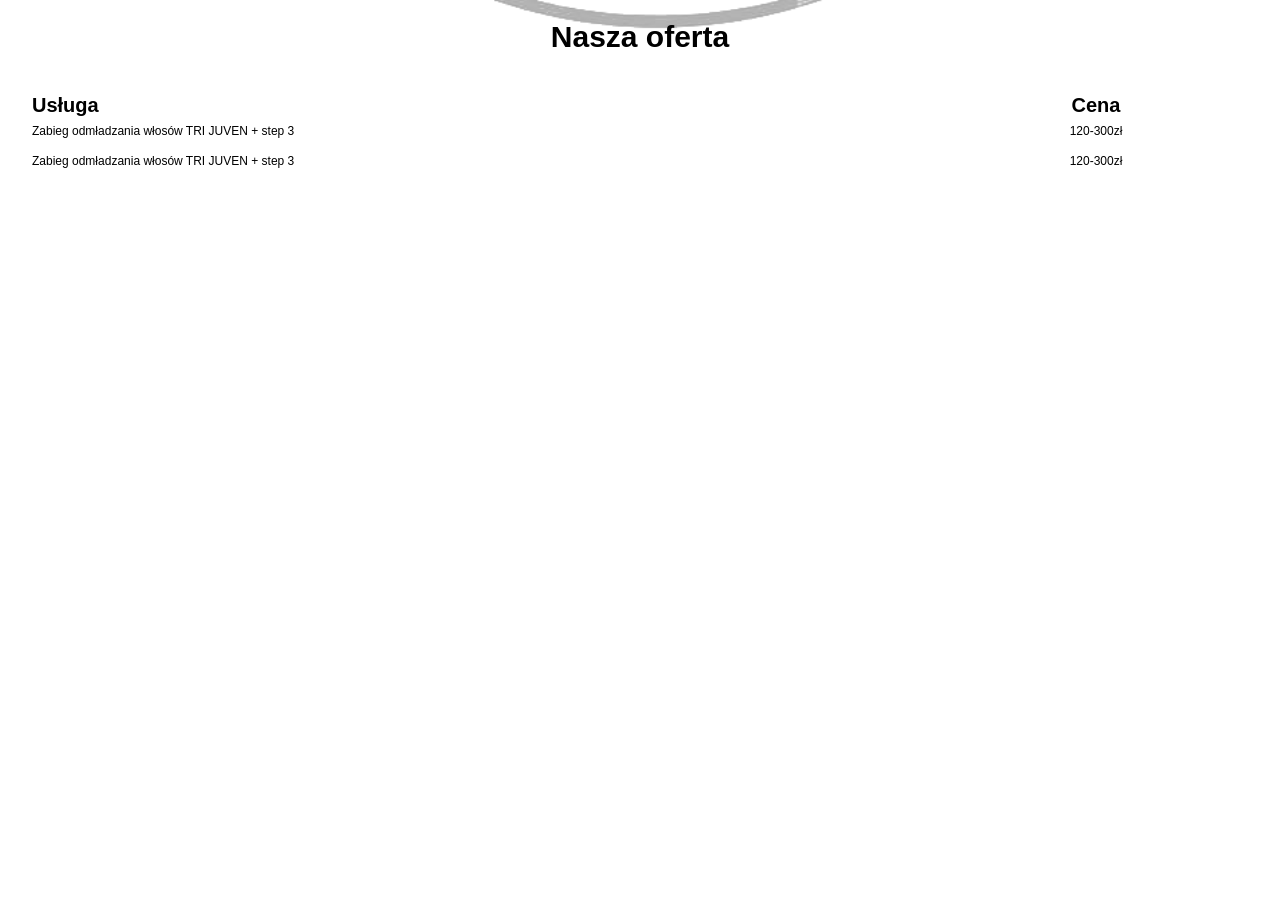
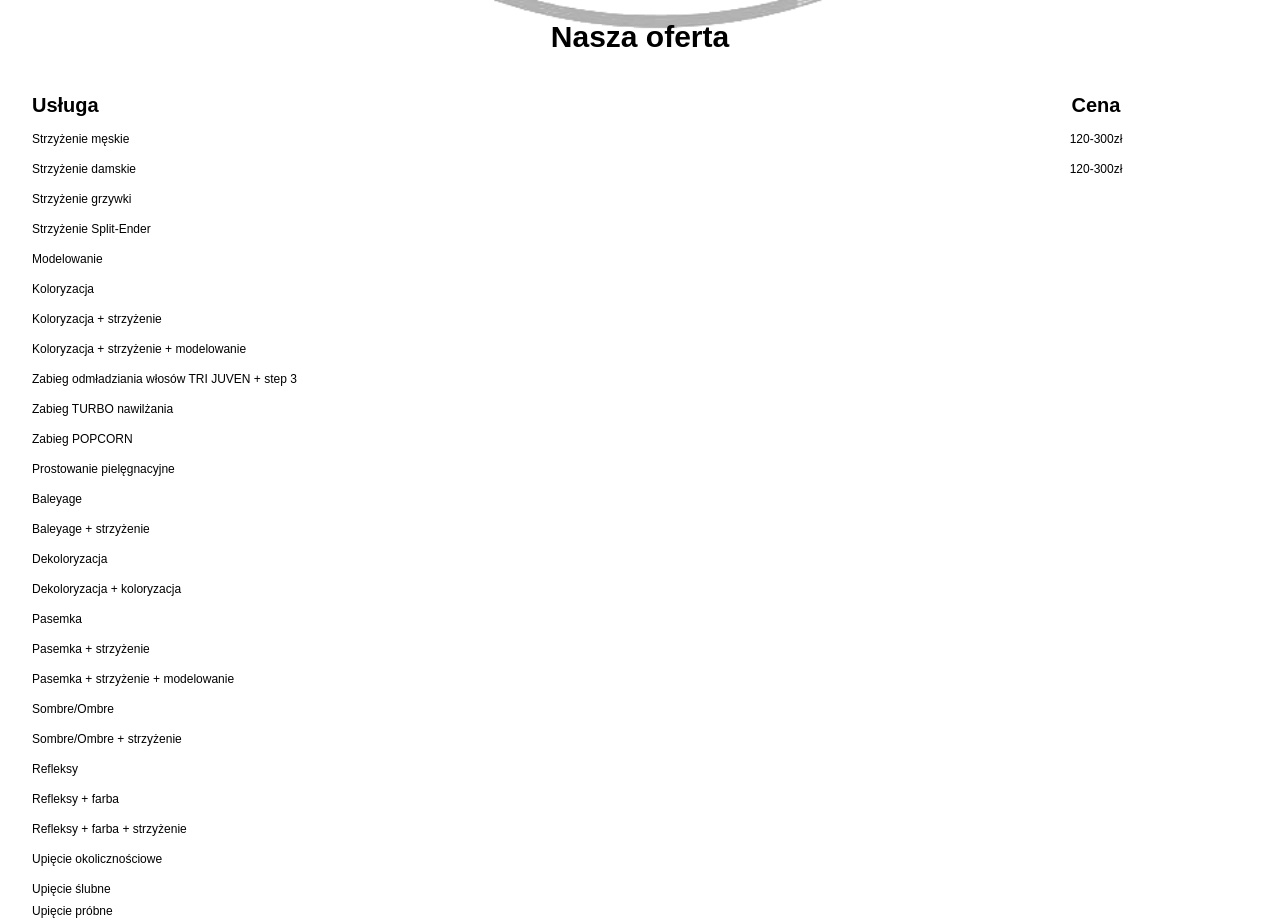
Before and after one commit to Adaxelx/strona-salonu, a React (Create React App) app: page / in a window 1280 px wide. Shown: the part 780-1698 px from the top of the page. Before the commit the page ends 1600 px from the top, so only its background shows below. Built offline with nearby package versions, Linux system fonts and the light colour scheme.

Commit message:
Add content to offer

```diff
--- a/src/App.js
+++ b/src/App.js
@@ -36,9 +36,10 @@ import {Switch,BrowserRouter as Router,Route} from 'react-router-dom'
 
 
 class App extends React.Component{
+
   render() {
     return (
-      <section className='container'>
+      // <section className='container'>
         <Router>
         {/* <Logo/> */}
         <NavM/>
@@ -51,7 +52,7 @@ class App extends React.Component{
                 <CSSTransition
                   key={location.key}
                   classNames="fade"
-                  timeout={1100}
+                  timeout={1500}
                 >
             <Switch location={location}>
                 <Route path="/" exact component={Start} />
@@ -62,7 +63,7 @@ class App extends React.Component{
           </div>
         )}/>
       </Router>
-     </section>
+    //  </section>
      );
 }
 }
--- a/src/MobileComponents/Offer.js
+++ b/src/MobileComponents/Offer.js
@@ -1,6 +1,5 @@
 import React from 'react';
 import '../Styles/MainStyle.sass'
-const refs = []
 class Offer extends React.Component{
 
 
@@ -13,28 +12,12 @@ class Offer extends React.Component{
             this.title.current.classList.remove('active')
         }
 
-        refs.forEach(ref => {
-            if (scrollY > ref.current.offsetTop + ref.current.offsetHeight * 2 - window.innerHeight) {
-                ref.current.classList.add('active')
-            }
-            else{
-            ref.current.classList.remove('active')
-            }
-        })
-
-    }
-
-    createRefs = () =>{
-        for(let i=0;i<4;i++){
-            refs[i] = React.createRef();
-        }
     }
 
     title = React.createRef();
 
     componentDidMount(){
-        this.createRefs();
-        // this.handleScroll();
+        this.handleScroll();
         window.addEventListener('scroll',this.handleScroll)
     }
      componentWillUnmount(){
@@ -48,13 +31,38 @@ class Offer extends React.Component{
             <section className='priceList'>
                 <div className='service'>
                     <h2>Usługa</h2>
-                    <p ref={refs[0]}>Zabieg odmładzania włosów TRI JUVEN + step 3</p>
-                    <p ref={refs[1]}>Zabieg odmładzania włosów TRI JUVEN + step 3</p>
+                    <p>Strzyżenie męskie</p>
+                    <p>Strzyżenie damskie</p>
+                    <p>Strzyżenie grzywki</p>
+                    <p>Strzyżenie Split-Ender</p>
+                    <p>Modelowanie</p>
+                    <p>Koloryzacja</p>
+                    <p>Koloryzacja + strzyżenie</p>
+                    <p>Koloryzacja + strzyżenie + modelowanie</p>
+                    <p>Zabieg odmładziania włosów TRI JUVEN + step 3</p>
+                    <p>Zabieg TURBO nawilżania</p>
+                    <p>Zabieg POPCORN</p>
+                    <p>Prostowanie pielęgnacyjne</p>
+                    <p>Baleyage</p>
+                    <p>Baleyage + strzyżenie</p>
+                    <p>Dekoloryzacja</p>
+                    <p>Dekoloryzacja + koloryzacja</p>
+                    <p>Pasemka</p>
+                    <p>Pasemka + strzyżenie</p>
+                    <p>Pasemka + strzyżenie + modelowanie</p>
+                    <p>Sombre/Ombre</p>
+                    <p>Sombre/Ombre + strzyżenie</p>
+                    <p>Refleksy</p>
+                    <p>Refleksy + farba</p>
+                    <p>Refleksy + farba + strzyżenie</p>
+                    <p>Upięcie okolicznościowe</p>
+                    <p>Upięcie ślubne</p>
+                    <p>Upięcie próbne</p>
                 </div>
                 <div className='price'>
                     <h2>Cena</h2>
-                    <p ref={refs[2]}>120-300zł</p>
-                    <p ref={refs[3]}>120-300zł</p>
+                    <p>120-300zł</p>
+                    <p>120-300zł</p>
                 </div>
             </section>
         </main>
--- a/src/MobileComponents/StartPage.js
+++ b/src/MobileComponents/StartPage.js
@@ -7,12 +7,16 @@ import '../Styles/MainStyle.sass'
 class StartPage extends React.Component {
     state = {  }
 
+    scrollTop = () =>{
+        window.scrollTo(0,0)
+    }
+
     componentDidMount(){
-        console.log(window.scrollY)
+        setTimeout(this.scrollTop,600);
     }
 
     componentWillUnmount(){
-        console.log(window.scrollY)
+
     }
 
     render() {
--- a/src/Styles/MainStyle.sass
+++ b/src/Styles/MainStyle.sass
@@ -15,6 +15,10 @@
 @import './StartStyles/_offer.sass'
 @import './StartStyles/_startPage.sass'
 
+html
+  position: relative
+  overflow-x: hidden
+
 .fade-enter
   transform: translateX(-40%)
   opacity: 0
@@ -24,7 +28,7 @@
 .fade-enter.fade-enter-active
   transform: translateX(0)
   opacity: 1
-  transition: .5s .5s linear
+  transition: .5s .7s linear
 
 
 .fade-exit
--- a/src/Styles/StartStyles/_offer.sass
+++ b/src/Styles/StartStyles/_offer.sass
@@ -1,12 +1,11 @@
 .offer
-    height: 100vh
     width: 100%
     display: flex
     flex-direction: column
     align-items: center
     .title
         font-size: 3rem
-        transform: translateY(200%)
+        transform: translateX(100%)
         opacity: 0
         transition: 1s
     .title.active
@@ -20,20 +19,18 @@
             width: 75%
             display: grid
             grid-template-columns: 100%
-            grid-template-rows: repeat(10,30px)
+            grid-template-rows: repeat(27,30px)
         & .price
             flex-grow: 1
             text-align: center
             display: grid
             grid-template-columns: 100%
             grid-template-rows: repeat(10,30px)
+            & p
+                justify-content: center
         & h2
             font-size: 2rem
         & p
             font-size: 1.2rem
-            transform: translateY(200%)
-            opacity: 0
-            transition: .5s
-            &.active
-                opacity: 1
-                transform: translateY(0)
+            display: flex
+            align-items: center
```
